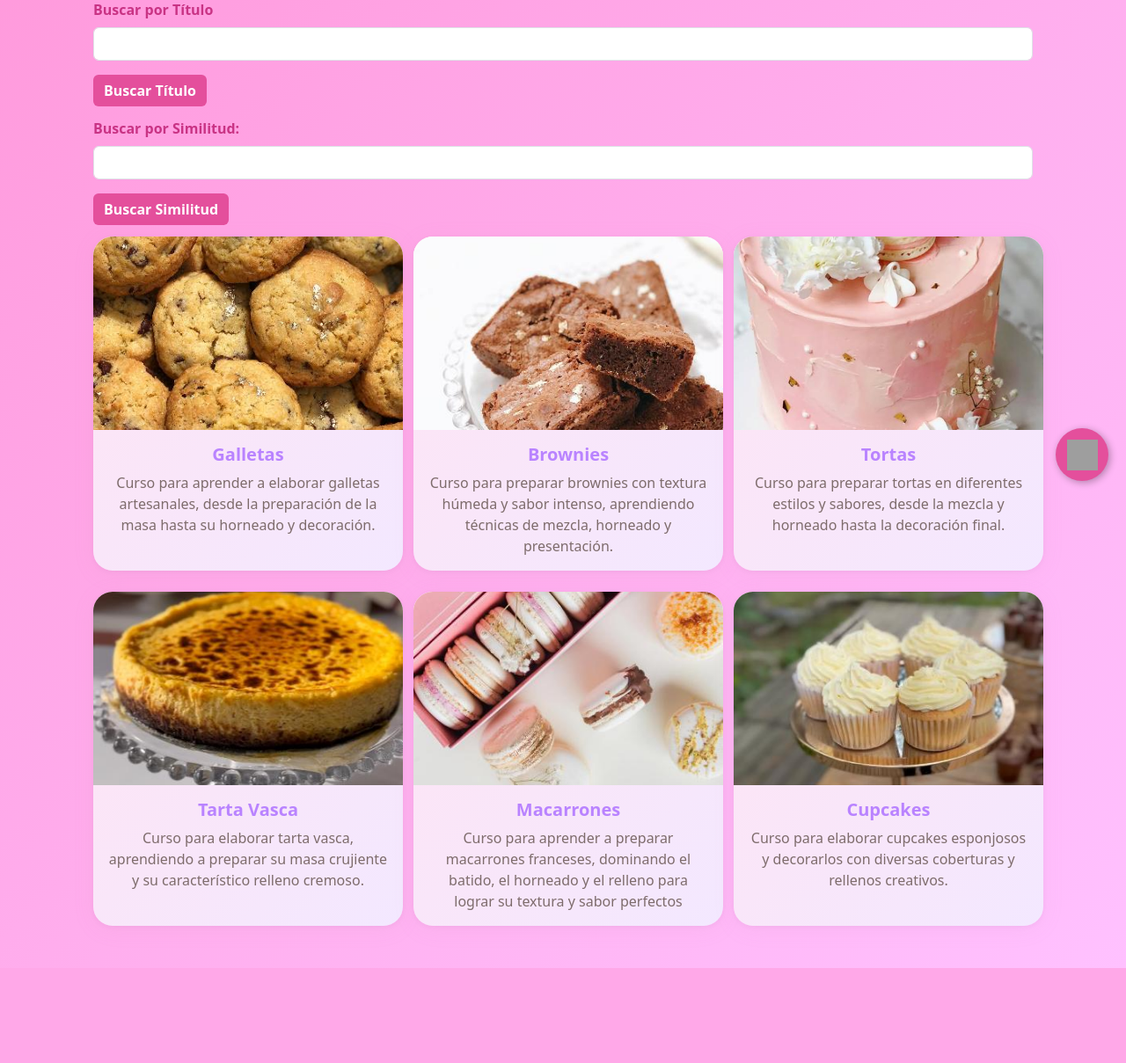
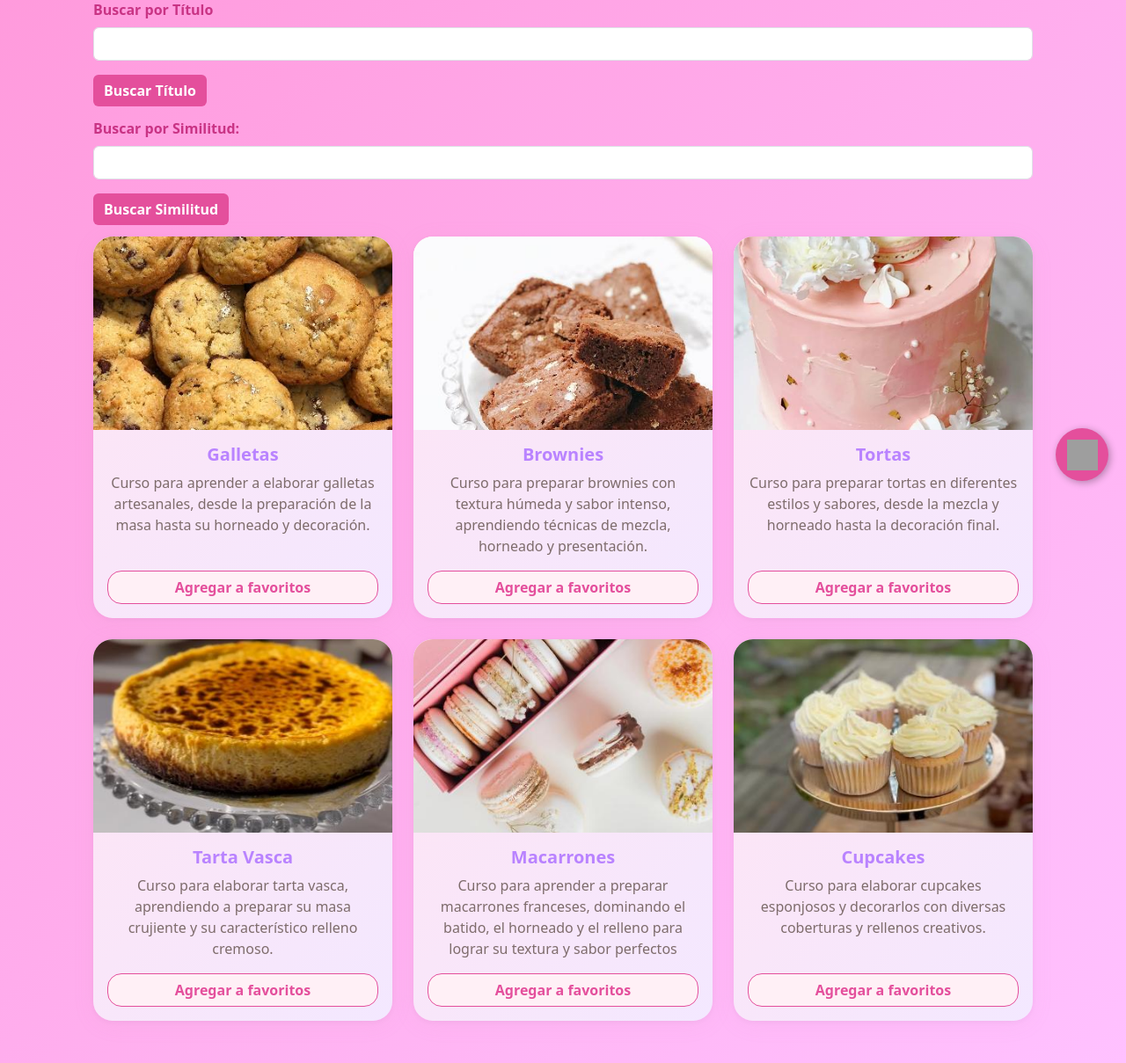
Before and after one commit to CSM-Coders/Souffle, a Django app: page /home/ in a window 1280 px wide. Shown: the part 233-1442 px from the top of the page at 88% size. Before the commit the page ends 1334 px from the top, so only its background shows below. Run offline with Django 5.2, Linux system fonts and the light colour scheme; data comes from the database, SQL or seed files in the repository; both versions use the stored data as it was after the commit; grey boxes are pictures that could not be loaded.

Commit message:
Agregar boton de favoritos

```diff
--- a/souffle/urls.py
+++ b/souffle/urls.py
@@ -32,6 +32,7 @@ urlpatterns = [
     path('home/', souffle.home, name='home'),
     path('signup/', souffle.signup_view, name='signup'),
     path('curso/<int:curso_id>/', souffle.curso_detail, name='curso_detail'),
+    path('favoritos/<int:curso_id>/', souffle.toggle_favorite, name='toggle_favorite'),
     path('logout/', LogoutView.as_view(next_page='/login/'), name='logout'),
 ]
 
--- a/souffleApp/models.py
+++ b/souffleApp/models.py
@@ -23,6 +23,20 @@ class Horario(models.Model):
         return f"{self.curso.title} - {self.fecha} {self.hora} (Cupos: {self.cupos})"
 
 from django.contrib.auth.models import User
+
+
+class Favorite(models.Model):
+    user = models.ForeignKey(User, on_delete=models.CASCADE, related_name='favorites')
+    curso = models.ForeignKey(SouffleApp, on_delete=models.CASCADE, related_name='favorited_by')
+    created_at = models.DateTimeField(auto_now_add=True)
+
+    class Meta:
+        unique_together = ('user', 'curso')
+
+    def __str__(self):
+        return f"{self.user.username} ❤ {self.curso.title}"
+
+
 class Compra(models.Model):
     usuario = models.ForeignKey(User, on_delete=models.CASCADE)
     curso = models.ForeignKey(SouffleApp, on_delete=models.CASCADE)
--- a/souffleApp/templates/souffleApp/home.html
+++ b/souffleApp/templates/souffleApp/home.html
@@ -96,15 +96,32 @@
             <div class="row justify-content-center g-4">
                 {% for curso in souffleApp %}
                 <div class="col-12 col-sm-6 col-md-4 col-lg-4 d-flex justify-content-center">
-                    <a href="{% url 'curso_detail' curso.id %}" style="text-decoration: none; color: inherit; width: 100%;">
-                        <div class="card h-100" style="width: 22rem; cursor: pointer;">
+                    <div class="card h-100 position-relative" style="width: 22rem;">
+                        <a href="{% url 'curso_detail' curso.id %}" class="course-link">
                             <img src="{{ curso.image.url }}" class="card-img-top" alt="{{ curso.title }}" style="height: 220px; object-fit: cover;">
-                            <div class="card-body d-flex flex-column align-items-center">
-                                <h5 class="card-title text-center">{{ curso.title }}</h5>
-                                <p class="card-text text-center">{{ curso.description }}</p>
-                            </div>
+                        </a>
+                        <div class="card-body d-flex flex-column align-items-center text-center">
+                            <a href="{% url 'curso_detail' curso.id %}" class="course-link">
+                                <h5 class="card-title">{{ curso.title }}</h5>
+                            </a>
+                            <p class="card-text">{{ curso.description }}</p>
+                            <form method="post" action="{% url 'toggle_favorite' curso.id %}" class="mt-auto w-100">
+                                {% csrf_token %}
+                                <input type="hidden" name="next" value="{{ request.get_full_path }}" />
+                                <button type="submit" class="btn btn-favorite {% if curso.id in favorite_ids %}btn-favorite-active{% endif %} w-100">
+                                    {% if curso.id in favorite_ids %}
+                                        Quitar de favoritos
+                                    {% else %}
+                                        Agregar a favoritos
+                                    {% endif %}
+                                </button>
+                            </form>
                         </div>
-                    </a>
+                    </div>
+                </div>
+                {% empty %}
+                <div class="col-12">
+                    <p class="text-center text-muted">No se encontraron cursos que coincidan con tu búsqueda.</p>
                 </div>
                 {% endfor %}
             </div>
@@ -140,6 +157,28 @@
                 color: #fff;
                 transform: scale(1.05);
             }
+            .course-link {
+                text-decoration: none;
+                color: inherit;
+                display: block;
+            }
+            .btn-favorite {
+                background: #fff0f6;
+                border: 1px solid #e44f9c;
+                color: #e44f9c;
+                font-weight: 600;
+                border-radius: 1rem;
+                transition: background 0.2s, color 0.2s, transform 0.2s;
+            }
+            .btn-favorite:hover {
+                background: #e44f9c;
+                color: #fff;
+                transform: scale(1.02);
+            }
+            .btn-favorite-active {
+                background: #e44f9c;
+                color: #fff;
+            }
             .search-label {
                 font-weight: bold;
                 color: #C93384;
--- a/souffleApp/templates/souffleApp/login.html
+++ b/souffleApp/templates/souffleApp/login.html
@@ -11,6 +11,7 @@
     {% endif %}
     <form method="post" class="auth-form">
         {% csrf_token %}
+        <input type="hidden" name="next" value="{{ next|default:'' }}" />
         <input type="email" name="email" placeholder="Correo electrónico" required class="auth-input" />
         <input type="password" name="password" placeholder="Contraseña" required class="auth-input" />
         <button type="submit" class="auth-btn">Entrar</button>
--- a/souffleApp/views.py
+++ b/souffleApp/views.py
@@ -1,6 +1,10 @@
-from django.shortcuts import render, redirect
+from django.shortcuts import render, redirect, get_object_or_404
 from django.http import HttpResponse
-from.models import SouffleApp
+from django.urls import reverse
+from django.views.decorators.http import require_POST
+from django.utils.http import url_has_allowed_host_and_scheme
+from urllib.parse import urlencode
+from .models import SouffleApp, Favorite
 import os
 import numpy as np
 from dotenv import load_dotenv
@@ -16,7 +20,22 @@ def home(request):
     searchTerm = request.GET.get('searchCourse')
     if searchTerm:
         souffleApp = souffleApp.filter(title__icontains=searchTerm)
-    return render(request, 'souffleApp/home.html', {'souffleApp': souffleApp, 'searchTerm': searchTerm})
+
+    favorite_ids = []
+    if request.user.is_authenticated:
+        favorite_ids = list(
+            Favorite.objects.filter(user=request.user).values_list('curso_id', flat=True)
+        )
+
+    return render(
+        request,
+        'souffleApp/home.html',
+        {
+            'souffleApp': souffleApp,
+            'searchTerm': searchTerm,
+            'favorite_ids': favorite_ids,
+        },
+    )
 
 def semantic_search(request):
     souffleApp = SouffleApp.objects.all()
@@ -46,11 +65,18 @@ def semantic_search(request):
                     similarity = sim
         souffleApp = [best_course] if best_course else []
 
+    favorite_ids = []
+    if request.user.is_authenticated:
+        favorite_ids = list(
+            Favorite.objects.filter(user=request.user).values_list('curso_id', flat=True)
+        )
+
     return render(request, 'souffleApp/home.html', {
         'souffleApp': souffleApp,
         'semanticQuery': semanticQuery,
         'best_course': best_course,
-        'similarity': similarity
+        'similarity': similarity,
+        'favorite_ids': favorite_ids,
     })
 
 def cursos_entry(request):
@@ -60,6 +86,14 @@ def login_view(request):
     from django.contrib.auth import authenticate, login
     from django.contrib import messages
     from django.contrib.auth.models import User
+
+    next_url = request.GET.get('next') or request.POST.get('next')
+
+    def resolve_redirect_url(url):
+        if url and url_has_allowed_host_and_scheme(url, {request.get_host()}, request.is_secure()):
+            return url
+        return reverse('home')
+
     if request.method == 'POST':
         email = request.POST.get('email')
         password = request.POST.get('password')
@@ -71,13 +105,13 @@ def login_view(request):
             user = None
         if user is not None:
             login(request, user)
-            return redirect('home')
+            return redirect(resolve_redirect_url(next_url))
         else:
             messages.error(request, 'Correo o contraseña incorrectos.')
-            return render(request, 'souffleApp/login.html')
+            return render(request, 'souffleApp/login.html', {'next': next_url})
     if request.GET.get('continuar') == '1':
         return redirect('home')
-    return render(request, 'souffleApp/login.html')
+    return render(request, 'souffleApp/login.html', {'next': next_url})
 
 def signup_view(request):
     from django.contrib.auth.models import User
@@ -101,6 +135,29 @@ def about(request):
     return render(request, 'souffleApp/about.html')
 
 def curso_detail(request, curso_id):
-    from django.shortcuts import get_object_or_404
     curso = get_object_or_404(SouffleApp, id=curso_id)
-    return render(request, 'souffleApp/curso_detail.html', {'curso': curso})
+    favorite_ids = []
+    if request.user.is_authenticated:
+        favorite_ids = list(
+            Favorite.objects.filter(user=request.user).values_list('curso_id', flat=True)
+        )
+    return render(request, 'souffleApp/curso_detail.html', {'curso': curso, 'favorite_ids': favorite_ids})
+
+
+@require_POST
+def toggle_favorite(request, curso_id):
+    if not request.user.is_authenticated:
+        login_url = reverse('login')
+        next_target = request.POST.get('next') or request.get_full_path()
+        query = urlencode({'next': next_target})
+        return redirect(f"{login_url}?{query}")
+
+    curso = get_object_or_404(SouffleApp, id=curso_id)
+    favorite, created = Favorite.objects.get_or_create(user=request.user, curso=curso)
+    if not created:
+        favorite.delete()
+
+    redirect_to = request.POST.get('next')
+    if redirect_to and url_has_allowed_host_and_scheme(redirect_to, {request.get_host()}, request.is_secure()):
+        return redirect(redirect_to)
+    return redirect('home')
```
Also changed, not shown: souffleApp/templates/souffleApp/favorites.html (added, +22 -0 lines), db.sqlite3, souffleApp/migrations/0007_favorite.py (added).
